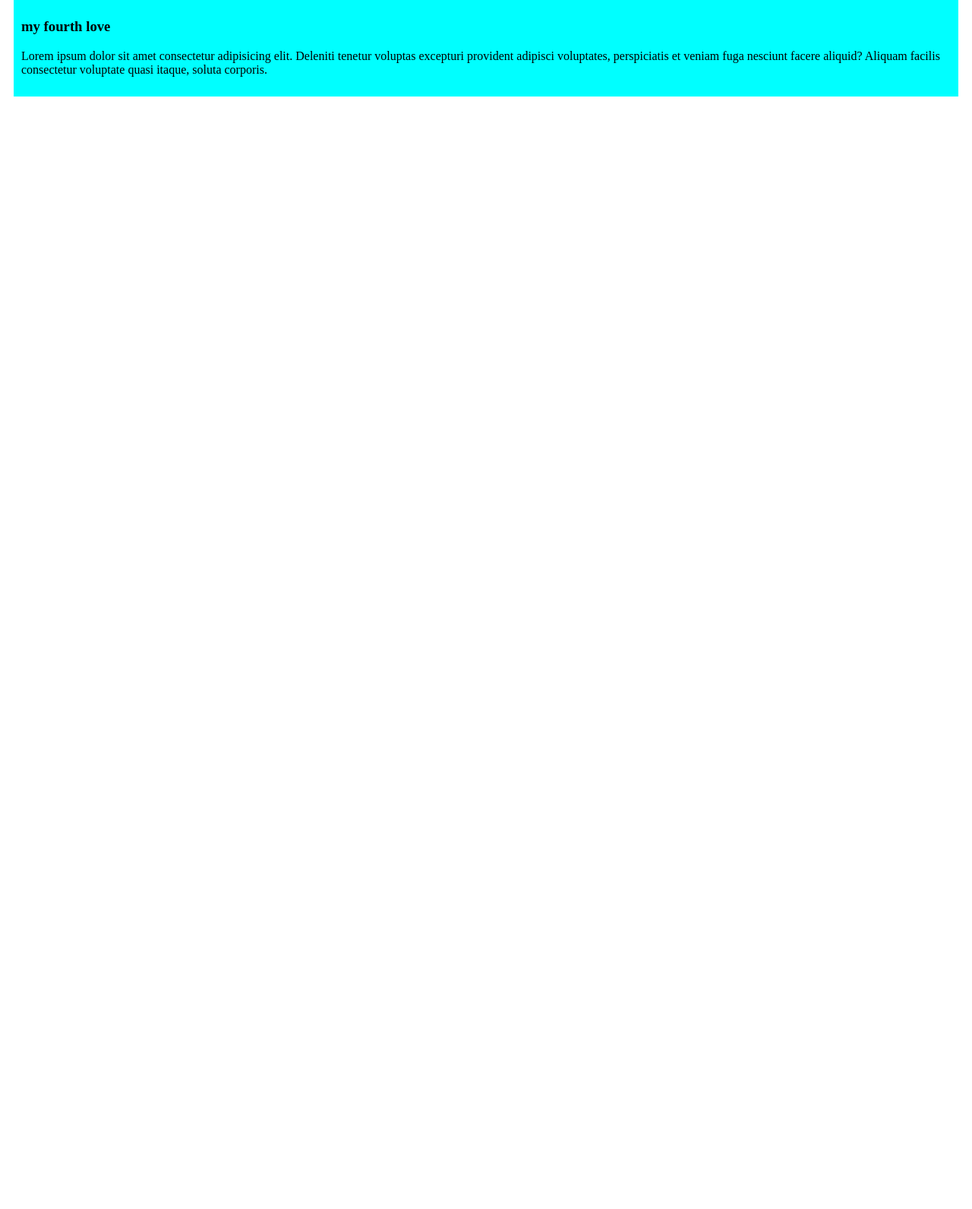
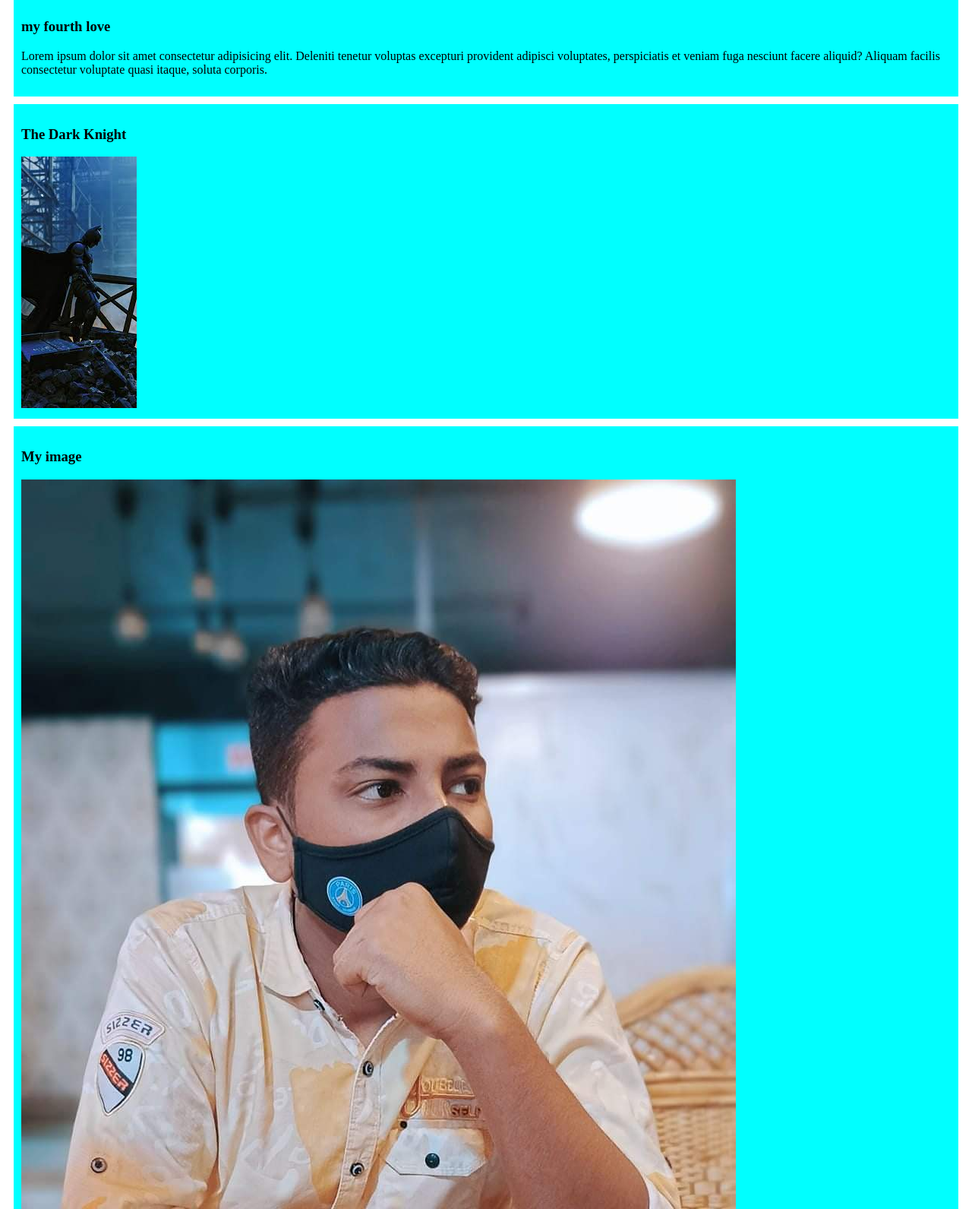
Before and after one commit to jannatulahsannayem34/my-third-website, a plain HTML site: page index.html in a window 1280 px wide. Shown: the part 500-2091 px from the top of the page at 76% size. Before the commit the page ends 800 px from the top, so only its background shows below. Drawn offline with Linux system fonts and the light colour scheme.

Commit message:
I am vengence

```diff
--- a/index.html
+++ b/index.html
@@ -24,6 +24,17 @@
         <h3>my fourth love</h3>
         <p>Lorem ipsum dolor sit amet consectetur adipisicing elit. Deleniti tenetur voluptas excepturi provident adipisci voluptates, perspiciatis et veniam fuga nesciunt facere aliquid? Aliquam facilis consectetur voluptate quasi itaque, soluta corporis.</p>
     </div>
-
+    <div>
+        <h3>The Dark Knight</h3>
+        <img src="images/Batman.jpeg" alt="">
+    </div>
+    <div>
+        <h3>My image</h3>
+        <img src="images/FB_IMG_1664194834872.jpg" alt="">
+    </div>
+    <div>
+        <h3>My friends</h3>
+        <img src="images/SAVE_20240712_202143.jpg" alt="">
+    </div>
 </body>
 </html>
```
Also changed, not shown: images/Batman.jpeg (added), images/FB_IMG_1664194834872.jpg (added), 1 other file.
